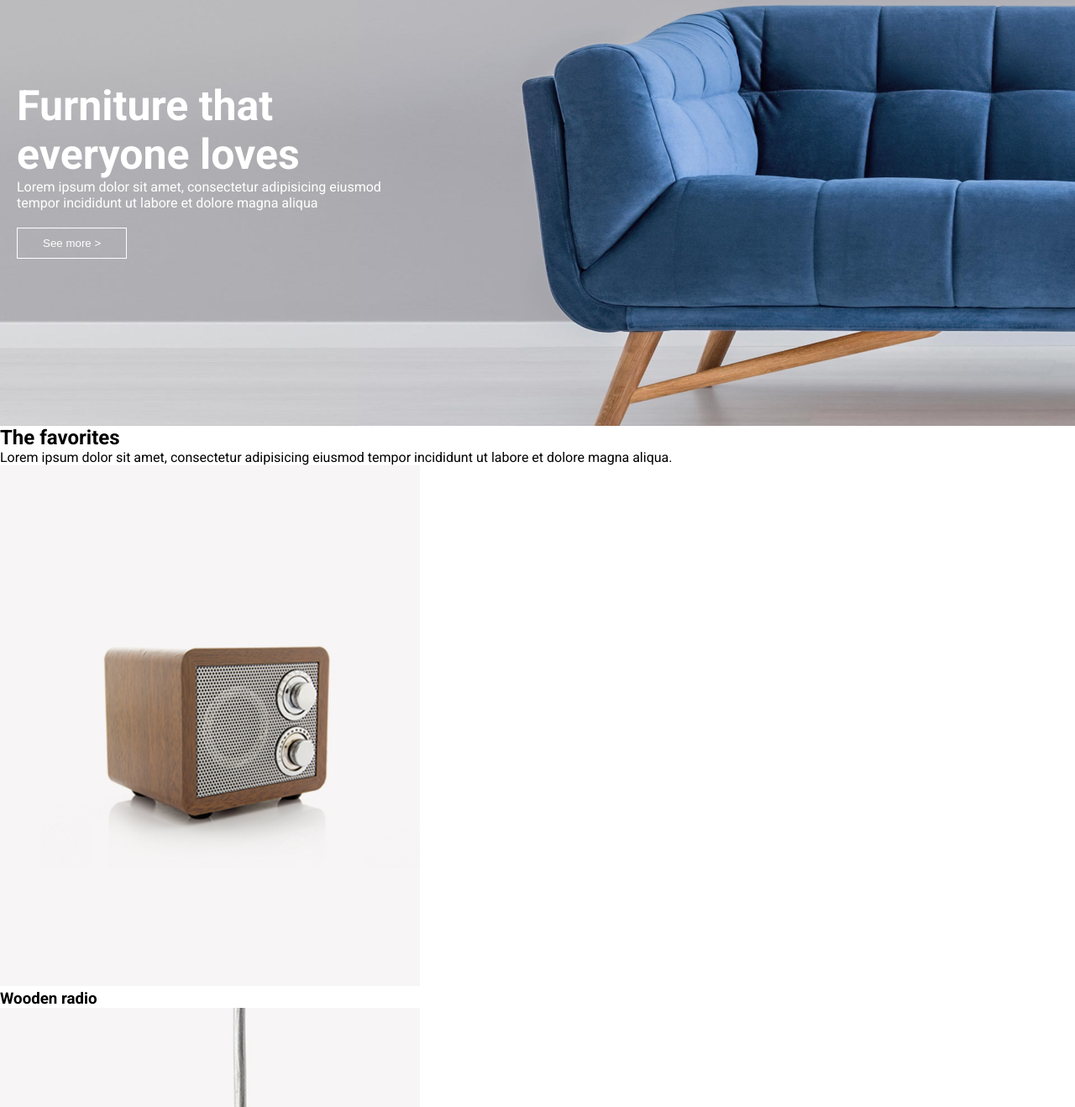
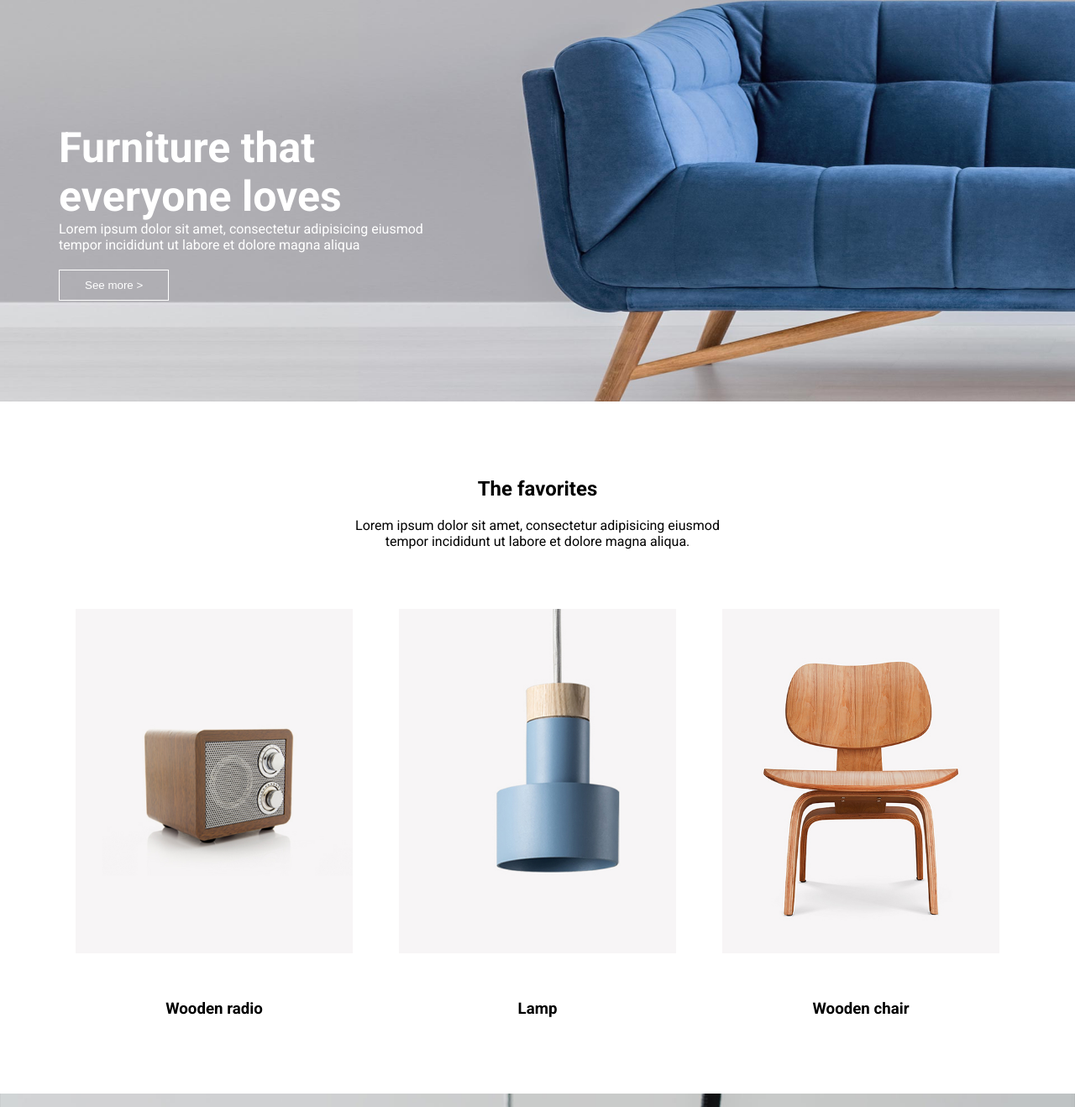
Before and after one commit to Isab0808/Taller1-ProgramWeb, a plain HTML site: page index.html in a window 1280 px wide. Shown: the part 122-1440 px from the top of the page at 84% size. Drawn offline with Linux system fonts and the light colour scheme.

Commit message:
Favorites section finished

```diff
--- a/index.html
+++ b/index.html
@@ -15,7 +15,6 @@
     <header>
             <nav class="nav flex">
                 <div class="flex align-items-center">
-                    <img class="banner__image" src="./img/img1.jpg" alt="Decorative banner">
                     <img class="logo" src="./img/logo.png" alt="Logo Decorative">
                 </div>
                 <div>
@@ -44,22 +43,26 @@
             <button class="wrapper__button">See more ></button>
         </div>
     </section>
+
+    <img class="banner__image" src="./img/img1.jpg" alt="Decorative banner">
 </header>
 
     <section class="favorites">
-        <h2>The favorites</h2>
-        <p>Lorem ipsum dolor sit amet, consectetur adipisicing eiusmod tempor incididunt ut labore et dolore magna aliqua.</p>
+            <h2 class="favorites__title text__center">The favorites</h2>
+            <p  class="favorites__description text__center">Lorem ipsum dolor sit amet, consectetur adipisicing eiusmod <br> tempor incididunt ut labore et dolore magna aliqua.</p>
+        <div class="favorites__container flex">
             <div class="favorites__column">
                 <img src="./img/radio.jpg" alt="Wooden radio">
-            <h3>Wooden radio</h3>
+                <h3 class="text__center">Wooden radio</h3>
             </div>
             <div class="favorites__column">
                 <img src="./img/lamp.jpg" alt="Lamp">
-            <h3>Lamp</h3>
+                <h3 class="text__center">Lamp</h3>
             </div>
             <div class="favorites__column">
                 <img src="./img/silla.jpg" alt="Wooden chair">
-            <h3>Wooden chair</h3>
+                <h3 class="text__center">Wooden chair</h3>
+            </div>
         </div>
     </section>
 
--- a/styles.css
+++ b/styles.css
@@ -17,6 +17,10 @@ body{
     align-items: center;
 }
 
+.text__center {
+    text-align: center;
+}
+
 a {
     text-decoration: none;
 }
@@ -28,6 +32,7 @@ nav {
 
 header{
     position: relative;
+    height: 600px;
 }
 
 .logo {
@@ -53,12 +58,11 @@ header{
 
 .banner {
     position: relative;
-    padding: 20px;
+    padding: 70px;
 }
 
 .wrapper {
-    height: 450px;
-    padding-top: 60px;
+    margin-top: 60px;
 }
 
 .wrapper__title{
@@ -93,3 +97,25 @@ header{
     width: 100%;
     height: 100%;
 }
+
+.favorites__container {
+    justify-content: space-between;
+}
+
+.favorites__column {
+    width: 30%;
+}
+
+.favorites__column img {
+    width: 100%;
+    height: 512px;
+    object-fit: contain;
+}
+
+.favorites {
+    padding: 90px;
+}
+
+.favorites__description {
+    margin: 20px;
+}
```
Lines whose indentation alone changed are shown as unchanged.
